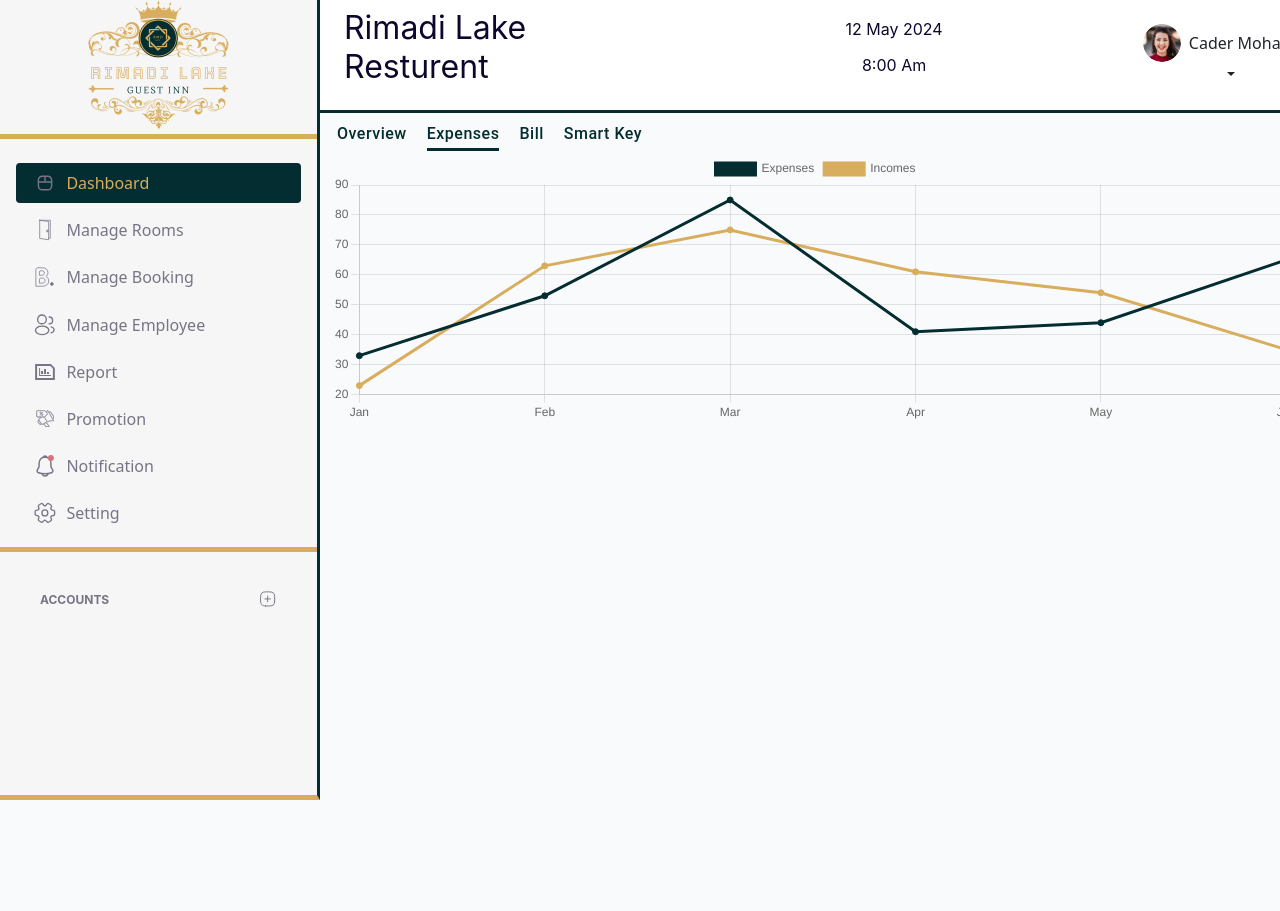
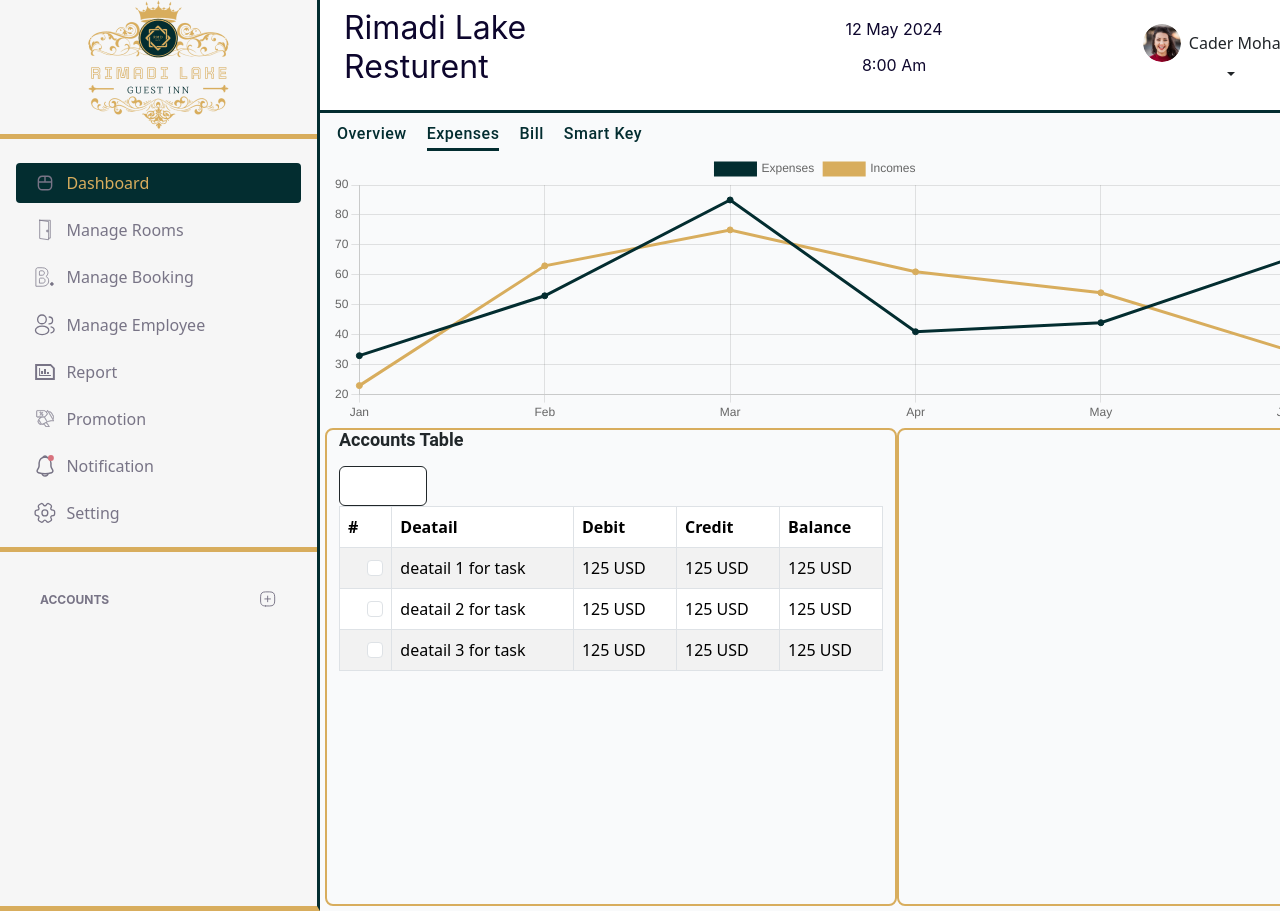
Before and after one commit to MahthyHasan/Rimadi, a React (Create React App) app in the folder Frontend/AdminUi/rhms/: page /dashboard/expenses in a window 1280 px wide. Shown: the top 911 px of the page. Before the commit the page ends 800 px from the top, so only its background shows below. Built offline with nearby package versions, Linux system fonts and the light colour scheme.

Commit message:
updating changes on expenncess page

```diff
--- a/Frontend/AdminUi/rhms/src/App.css
+++ b/Frontend/AdminUi/rhms/src/App.css
@@ -1,3 +1,7 @@
+body{
+  overflow-x: hidden; /* Hide the vertical scrollbar */
+  width: 100%;
+}
 .border-right {
   border-right: 3px solid #032D30 !important;
 }
--- /dev/null
+++ b/Frontend/AdminUi/rhms/src/Componets/DashBoard/Components/ExpenseTable.js
@@ -0,0 +1,38 @@
+import React from "react";
+import { Table } from "react-bootstrap";
+import Form from "react-bootstrap/Form";
+
+function ExpenseTable({ data }) {
+	return (
+		<div>
+			<div>
+				<Table striped bordered hover>
+					<thead>
+						<tr>
+							<th>#</th>
+							<th>Deatail</th>
+							<th>Debit</th>
+							<th>Credit</th>
+							<th>Balance</th>
+						</tr>
+					</thead>
+					<tbody>
+						{data.map((item, index) => (
+							<tr key={index}>
+								<td>
+									<Form.Check reverse name="group1" id={index + 1} />
+								</td>
+								<td>{item.deatail}</td>
+								<td>{item.debit}</td>
+								<td>{item.credit}</td>
+                                <td>{item.balance}</td>
+							</tr>
+						))}
+					</tbody>
+				</Table>
+			</div>
+		</div>
+	);
+}
+
+export default ExpenseTable;
--- a/Frontend/AdminUi/rhms/src/Componets/DashBoard/Pages/Expenses.js
+++ b/Frontend/AdminUi/rhms/src/Componets/DashBoard/Pages/Expenses.js
@@ -4,7 +4,7 @@ import "./dashPage.css";
 import Layout from "../../../Layout/Layout";
 import TopNavigationBar from "../Components/TopNavigationBar";
 import LineChartExpences from "../Components/LineChartExpences";
-
+import ExpenseTable from "../Components/ExpenseTable";
 
 const tabs = [
 	{ label: "Overview", link: "/dashboard/overview" },
@@ -13,6 +13,11 @@ const tabs = [
 	{ label: "Smart Key", link: "/dashboard/smartKey" },
 ];
 
+const data = [
+	{ deatail: "deatail 1 for task", debit: "125 USD", credit: "125 USD", balance: "125 USD" },
+	{ deatail: "deatail 2 for task", debit: "125 USD", credit: "125 USD", balance: "125 USD" },
+	{ deatail: "deatail 3 for task", debit: "125 USD", credit: "125 USD", balance: "125 USD" },
+];
 
 function Expenses() {
 	return (
@@ -26,9 +31,23 @@ function Expenses() {
 						<LineChartExpences />
 					</div>
 				</div>
+				<div className="row table-row-containing-sector">
+					<div className="col-7 table-container-for-expenses-records">
+						<p className="chart-title-text">Accounts Table</p>
 						<div className="row">
-          <div className="col-8"></div>
-          <div className="col-4"></div>
+							<div className="col-2">
+								<button className="Filter-button-on-expense-table"></button>
+							</div>
+							<div className="col-7"></div>
+							<div className="col-3"></div>
+						</div>
+						<div className="row">
+							<div className="col-12">
+								<ExpenseTable data={data} />
+							</div>
+						</div>
+					</div>
+					<div className="col-5 table-container-for-expenses-records"></div>
 				</div>
 			</div>
 		</Layout>
--- a/Frontend/AdminUi/rhms/src/Componets/DashBoard/Pages/dashPage.css
+++ b/Frontend/AdminUi/rhms/src/Componets/DashBoard/Pages/dashPage.css
@@ -68,7 +68,7 @@
 	font-weight: 400;
 	line-height: 165.6%; /* 23.184px */
 	letter-spacing: -0.3px;
-    margin-top: -20px !important;
+	margin-top: -20px !important;
 }
 .client-action-input-text-field {
 	width: 230px;
@@ -78,7 +78,7 @@
 	background: #fff;
 	margin-left: -5rem;
 	text-align: center;
-    margin-top: -10px !important;
+	margin-top: -10px !important;
 }
 
 .client-action-input-text-field::placeholder {
@@ -101,9 +101,9 @@
 	padding: 5px;
 	overflow-y: scroll;
 	overflow-x: hidden;
-    margin-top: 20px !important;
+	margin-top: 20px !important;
 }
-.counter-availability{
+.counter-availability {
 	width: 290px !important;
 	height: 276px;
 	margin-top: 3px !important;
@@ -112,6 +112,25 @@
 	padding: 19px;
 	margin-left: 47px;
 }
-.dashboard-expense-page-chart{
+.dashboard-expense-page-chart {
 	width: 100%;
 }
+.table-container-for-expenses-records {
+	width: 645px;
+	height: 478px;
+	border-radius: 8px;
+	border: 2px solid #d8ad5d !important;
+}
+.table-row-containing-sector {
+	padding: 5px !important;
+}
+.Filter-button-on-expense-table {
+	width: 88px;
+	height: 40px;
+	flex-shrink: 0;
+	display: flex;
+	justify-content: center;
+	border-radius: 6px;
+	border: 1px solid #21272a;
+	background: #fff;
+}
```
Lines whose indentation alone changed are shown as unchanged.
